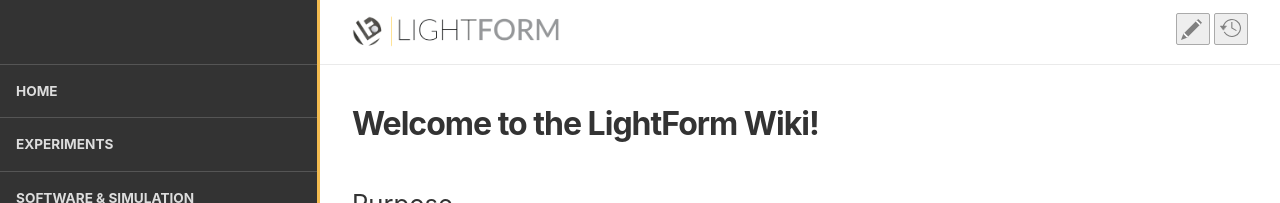
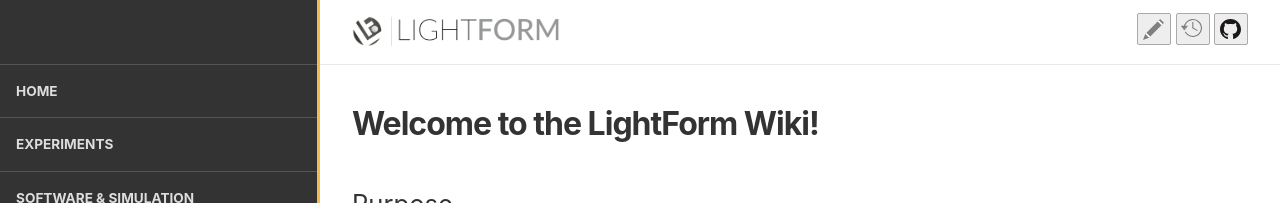
Before and after one commit to LightForm-group/wiki, a Jekyll site: the page built from index.md, in a window 1280 px wide. Shown: the top 203 px of the page. Built offline with Jekyll 4.4.1, drawn with Linux system fonts in a browser that asks for light colours.

Commit message:
Add GitHub link to header. Fixes #13

```diff
--- a/_includes/page_header.html
+++ b/_includes/page_header.html
@@ -1,12 +1,14 @@
 {% assign site_url_split = site.url | split: "https://" %}
 {% assign prose_url = "https://prose.io/#" | append: site.github_user_or_organisation | append: site.baseurl | append: "/edit/master/" %}
-{% assign history_url = "https://github.com/" | append: site.github_user_or_organisation | append: site.baseurl | append: "/commits/master/" %}
+{% assign github_url = "https://github.com/" | append: site.github_user_or_organisation | append: site.baseurl %}
+{% assign history_url = github_url | append: "/commits/master/" %}
 {% if page.collection %}
 {% assign prose_url = prose_url | append: "collections/" %}
 {% assign history_url = history_url | append: "collections/" %}
 {% endif %}
 {% assign prose_url = prose_url | append: page.path %}
 {% assign history_url = history_url | append: page.path %}
+
 
 <div class="page-header">
     <div class="page-header-content">
@@ -18,6 +20,7 @@
             <a href="{{ history_url }}" class="page-history-button"
                 title="View the commit history of this page on GitHib"><span
                     class="page-manage-button-text">history</span></a>
+            <a href="{{ github_url }}" class="github-repo-link"><span class="page-manage-button-text">github</span></a>
         </div>
     </div>
 </div>
--- a/_sass/layout.scss
+++ b/_sass/layout.scss
@@ -338,7 +338,7 @@
     margin-top: 2rem;
 }
 
-a.add-exp-button, a.edit-page-button, a.page-history-button {
+a.add-exp-button, a.edit-page-button, a.page-history-button, a.github-repo-link {
     background-color: #eee;
     display: inline-block;
     padding: 0.3rem 0.5rem 0.6rem;
@@ -357,7 +357,11 @@
     background: url(/wiki/assets/images/site/history.svg);
 }
 
-a.edit-page-button, a.page-history-button {
+a.github-repo-link {
+    background: url(/wiki/assets/images/site/github-mark-small.svg)
+}
+
+a.edit-page-button, a.page-history-button, a.github-repo-link {
     background-repeat: no-repeat;
     background-color: #eee;
     background-size: 1.3rem;
@@ -375,7 +379,8 @@
     padding-left: 1.5rem;
 }
 
-a.add-exp-button:hover, a.edit-page-button:hover, a.page-history-button:hover {
+a.add-exp-button:hover, a.edit-page-button:hover, a.page-history-button:hover,
+a.github-repo-link:hover {
     text-decoration: initial;
     background-color: #ddd;
 }
```
Also changed, not shown: assets/images/site/github-mark-small.svg (added).
